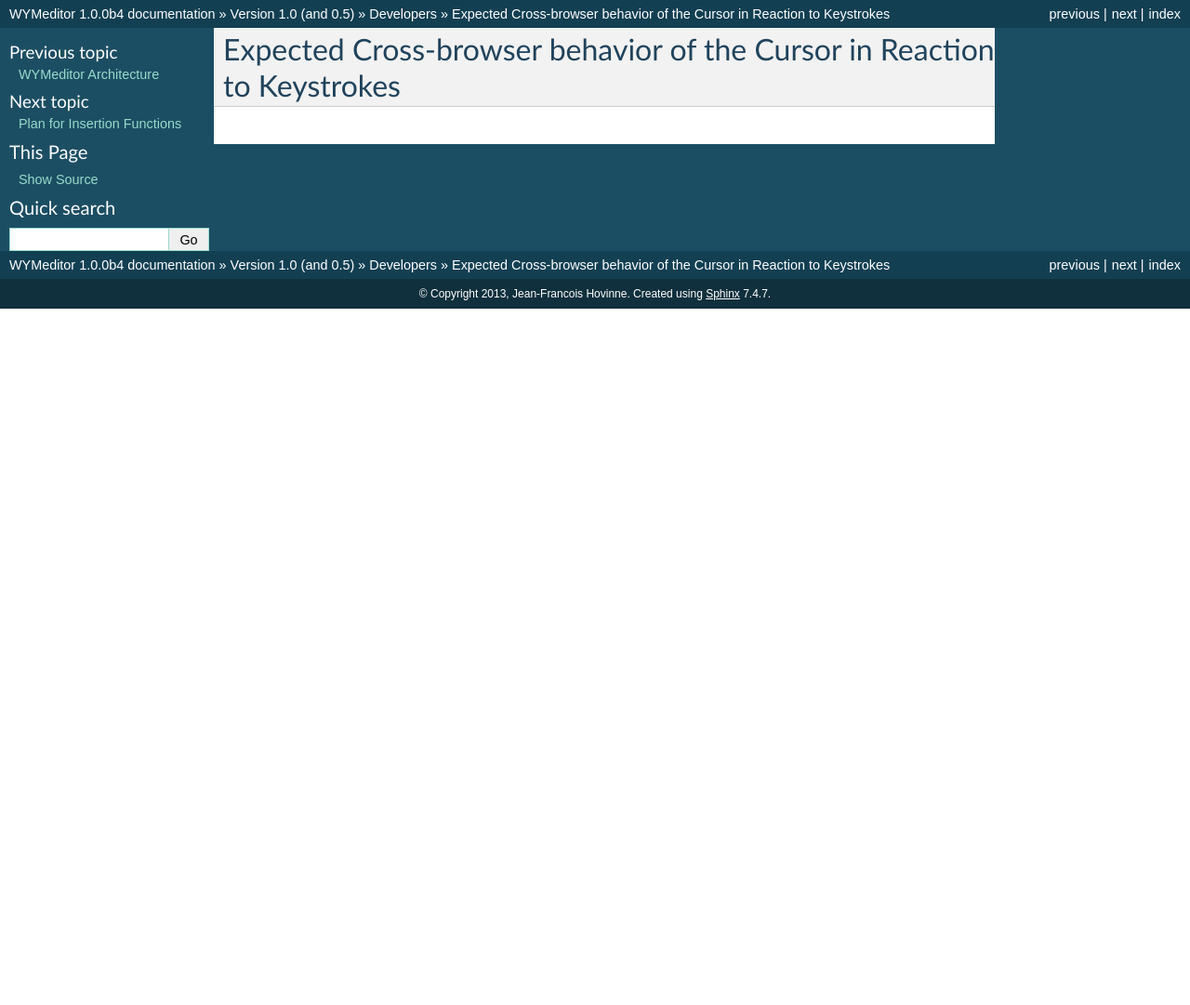
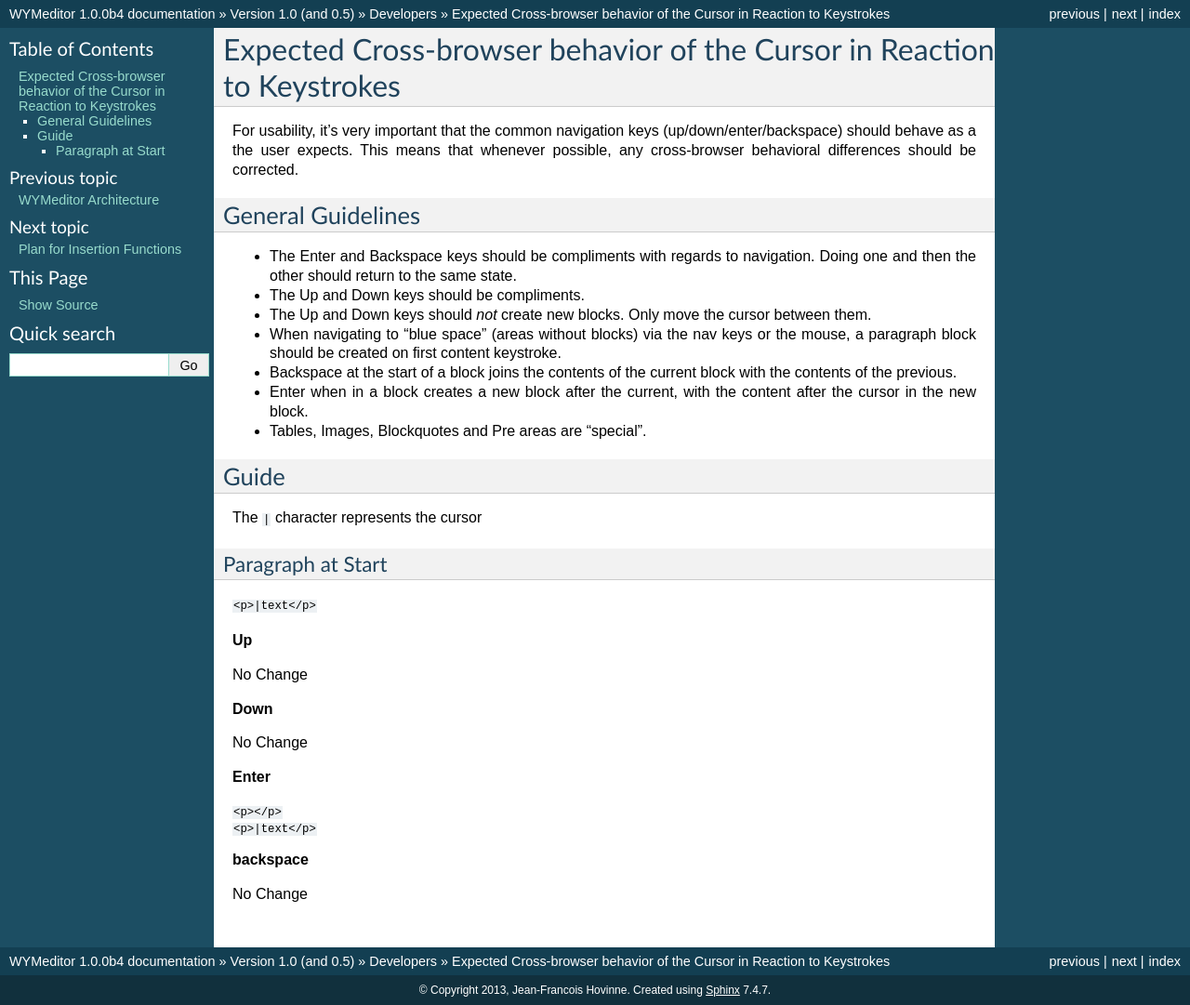
Before and after one commit to wymeditor/wymeditor, a Sphinx documentation site: the page built from docs/version_1.0_and_0.5/developers/cursor_behavior.rst, in a window 1280 px wide. Shown: the whole page at 93% size. Built offline with Sphinx 7.4.7, drawn with Linux system fonts in a browser that asks for light colours; before the commit the page ends 900 px from its top, so only the background shows below that.

Commit message:
Added 'Expected Cursor Behavior' to the docs.

```diff
--- a/docs/version_1.0_and_0.5/developers/cursor_behavior.rst
+++ b/docs/version_1.0_and_0.5/developers/cursor_behavior.rst
@@ -1,2 +1,50 @@
 Expected Cross-browser behavior of the Cursor in Reaction to Keystrokes
 =======================================================================
+
+For usability, it's very important that the common navigation keys
+(up/down/enter/backspace) should behave as a the user expects. This means that
+whenever possible, any cross-browser behavioral differences should be
+corrected.
+
+General Guidelines
+------------------
+
+* The Enter and Backspace keys should be compliments with regards to
+  navigation. Doing one and then the other should return to the same state.
+* The Up and Down keys should be compliments.
+* The Up and Down keys should *not* create new blocks. Only move the cursor
+  between them.
+* When navigating to "blue space" (areas without blocks) via the nav keys or
+  the mouse, a paragraph block should be created on first content keystroke.
+* Backspace at the start of a block joins the contents of the current block
+  with the contents of the previous.
+* Enter when in a block creates a new block after the current, with the content
+  after the cursor in the new block.
+* Tables, Images, Blockquotes and Pre areas are "special".
+
+Guide
+-----
+
+The ``|`` character represents the cursor
+
+Paragraph at Start
+^^^^^^^^^^^^^^^^^^
+
+``<p>|text</p>``
+
+**Up**
+
+No Change
+
+**Down**
+
+No Change
+
+**Enter**
+
+| ``<p></p>``
+| ``<p>|text</p>``
+
+**backspace**
+
+No Change
```
